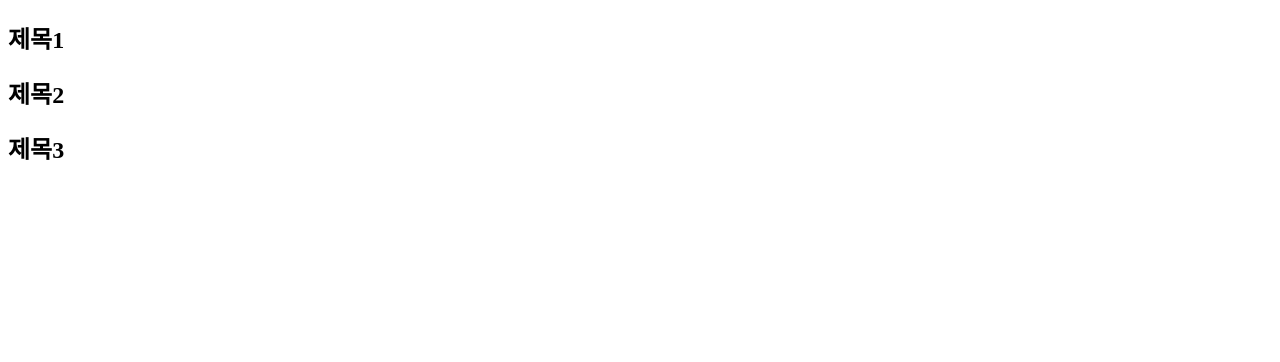
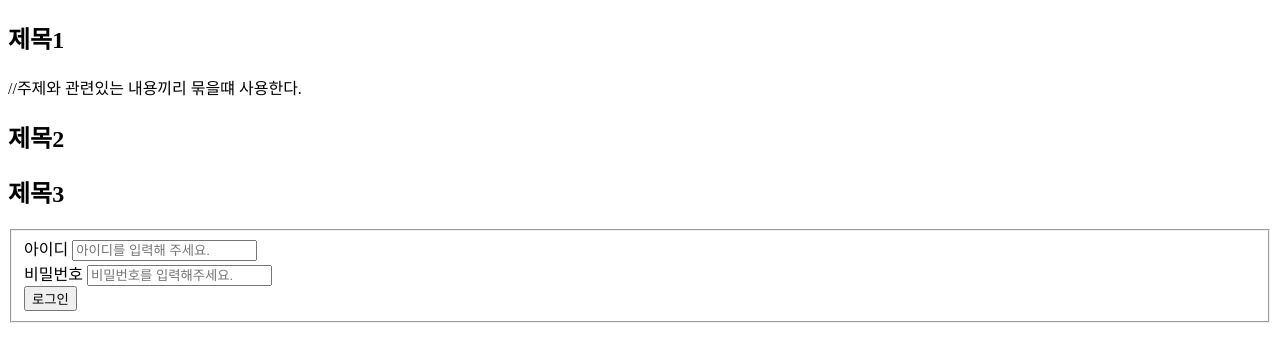
Before and after one commit to LeeRadio/vue.js, a plain HTML site: page index.html in a window 1280 px wide. Drawn offline with Linux system fonts and the light colour scheme.

Commit message:
양식만들기

```diff
--- a/index.html
+++ b/index.html
@@ -9,12 +9,26 @@
 
     <article>
         <h1>제목1</h1>
-        <section>
+        <section> //주제와 관련있는 내용끼리 묶을떄 사용한다.
             <h2>제목2</h2>
         </section>
         <section>
             <h2>제목3</h2>
         </section>
     </article>
+
+    <form>
+        <fieldset>
+            <div>
+                <label>아이디</label>
+                <input type="text" placeholder="아이디를 입력해 주세요.">
+            </div>
+            <div>
+                <label>비밀번호</label>
+                <input type="password" placeholder="비밀번호를 입력해주세요.">
+            </div>
+            <button>로그인</button>
+        </fieldset>
+    </form>
 </body>
 </html>
```
